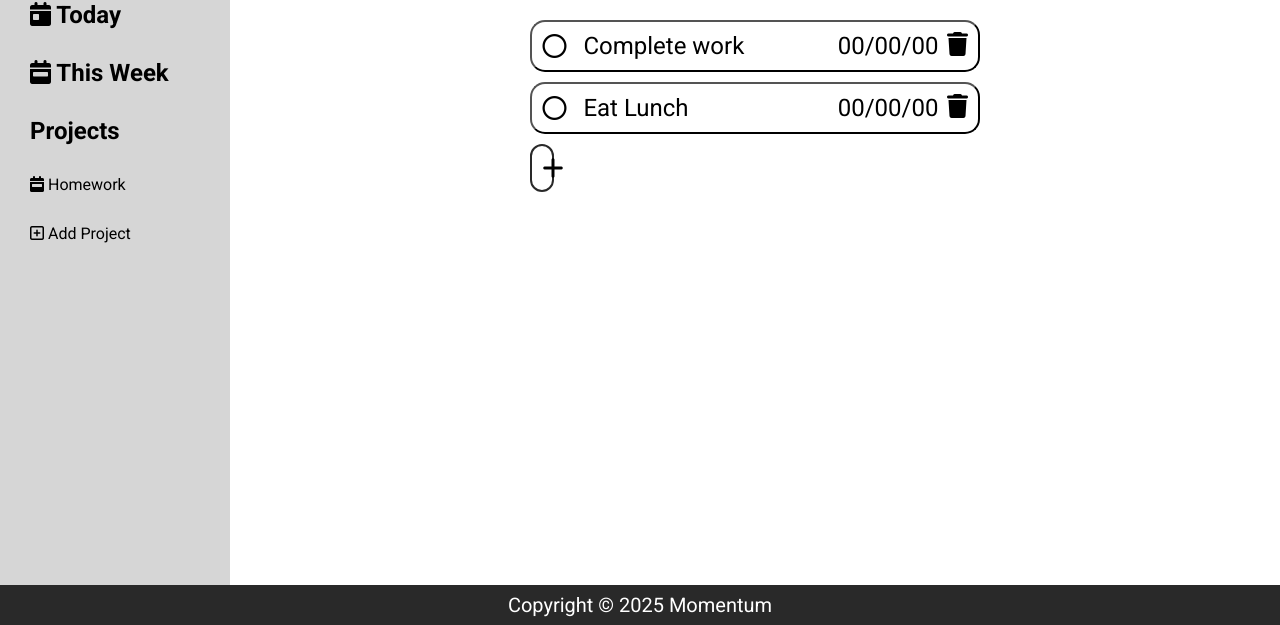
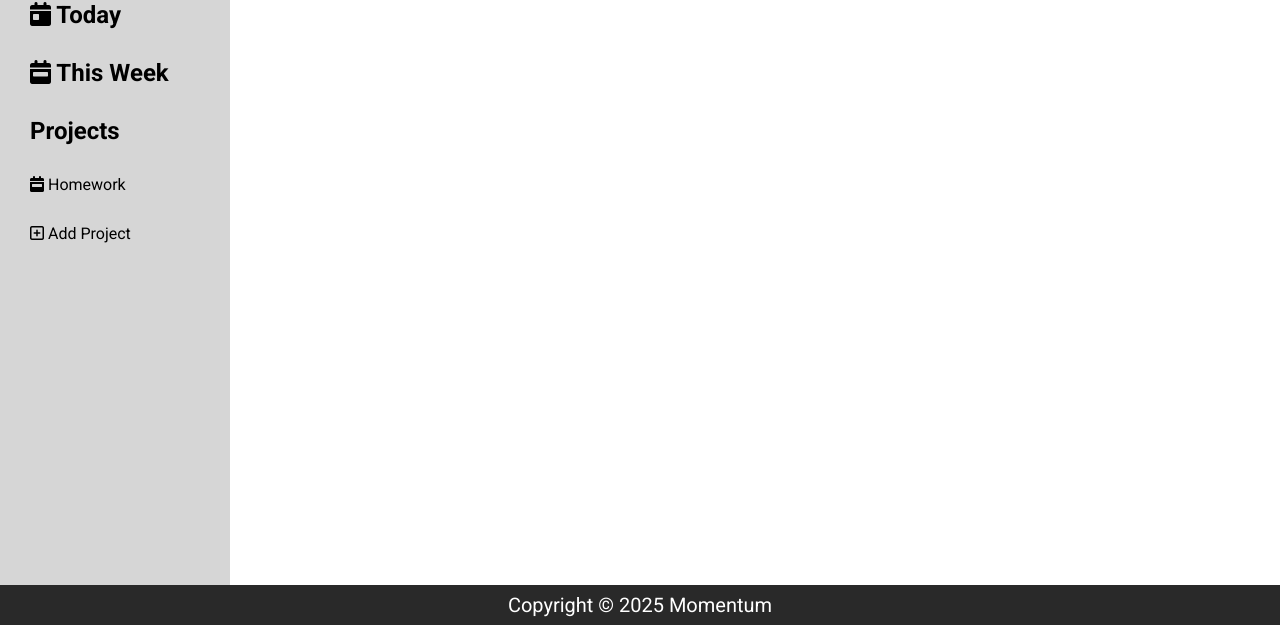
Before and after one commit to SaiefB/Momentum-ToDoList, a website built with webpack: page src/template.html in a window 1280 px wide. Shown: the part 175-800 px from the top of the page. Built offline with nearby package versions, Linux system fonts and the light colour scheme.

Commit message:
fixed buttons

```diff
--- /dev/null
+++ b/src/inbox.js
@@ -0,0 +1,11 @@
+function generateInbox() {
+
+    const contentDiv = document.getElementById("#contentDiv");
+
+    const inboxTitle = document.createElement("h1");
+    inboxTitle.textContent = "Inbox";
+    contentDiv.appendChild(inboxTitle)
+
+}
+
+export {generateInbox};
--- a/src/index.js
+++ b/src/index.js
@@ -1 +1,6 @@
 import "./styles.css";
+
+import {generateInbox} from "./inbox"
+
+generateInbox()
+alert("js working")
--- a/src/template.html
+++ b/src/template.html
@@ -21,9 +21,9 @@
             <p><i class="fa-regular fa-square-plus"></i> Add Project</p>
         </aside>
 
-        <section class="content">
+        <section class="content" id="contentDiv">
 
-            <h1>Inbox</h1>
+            <!-- <h1>Inbox</h1>
 
             <button class="contentButton">
                 <div class="contentButtonLeftDiv">
@@ -49,7 +49,7 @@
 
             <button class="contentAddButton">
                     <i class="fa-solid fa-plus"></i>
-            </button>
+            </button> -->
 
         </section>
     </div>
```
